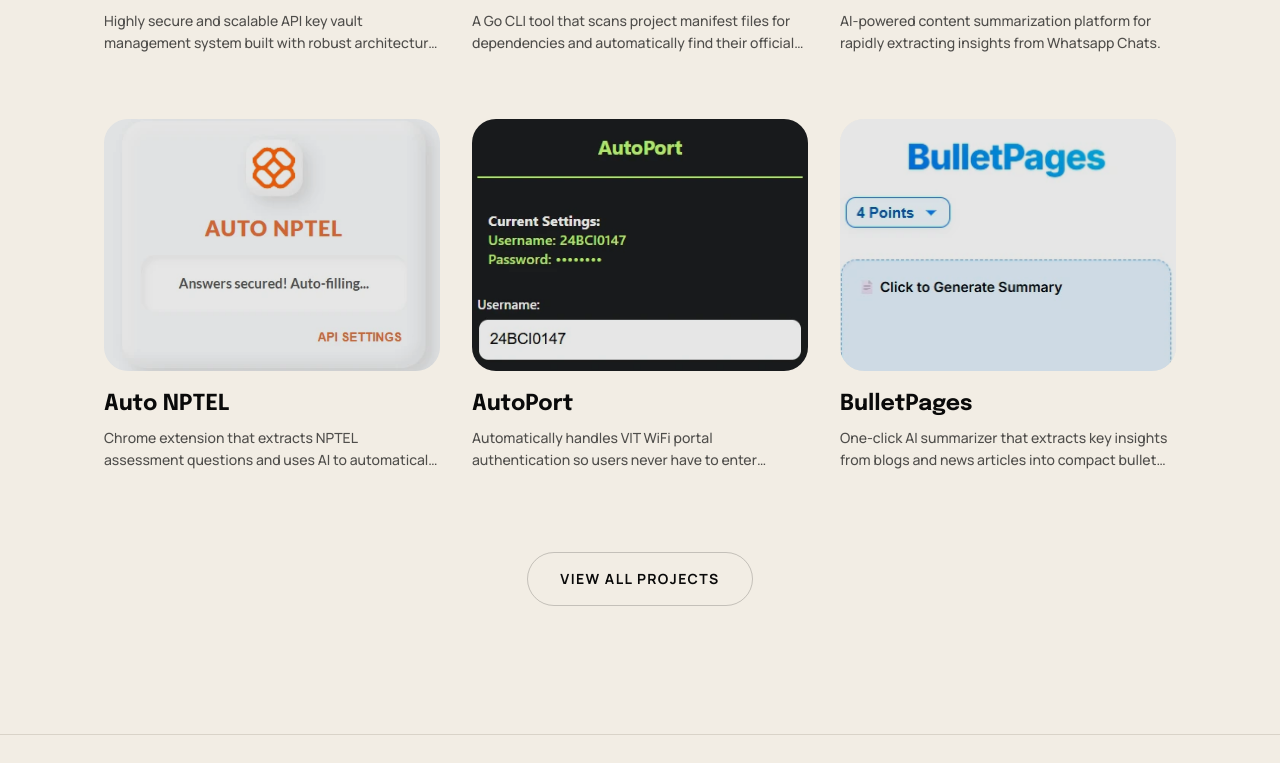
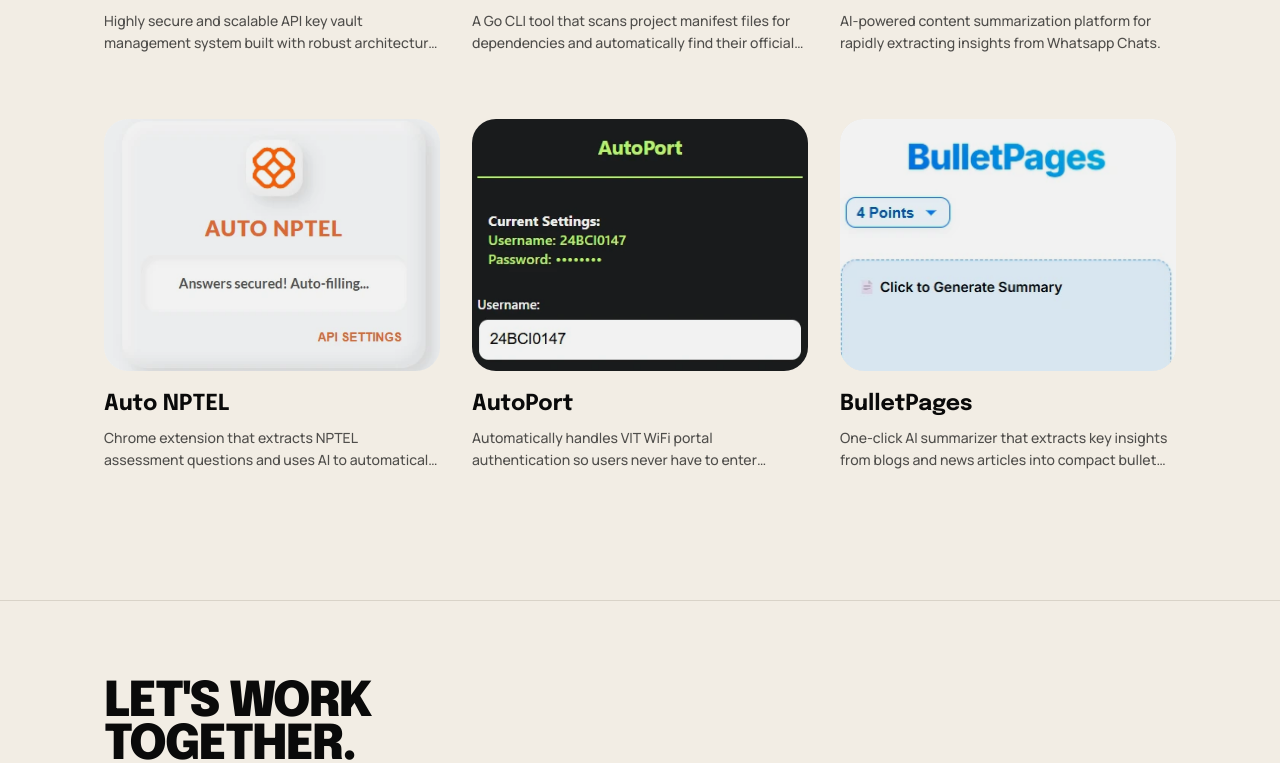
Before and after one commit to prohv/portfolio-new, a Next.js app: page / in a window 1280 px wide. Shown: the part 1731-2494 px from the top of the page. Built offline with nearby package versions, Linux system fonts and the light colour scheme.

Commit message:
chore: remoev view all project button + adjusted img tint

```diff
--- a/src/components/sections/ProjectsSection.tsx
+++ b/src/components/sections/ProjectsSection.tsx
@@ -86,12 +86,6 @@ export function ProjectsSection() {
           </div>
         ))}
       </div>
-
-      <div className="mt-20 flex justify-center">
-        <button className="border border-ink/20 rounded-full px-8 py-4 font-manrope font-bold text-sm tracking-widest uppercase text-ink hover:bg-ink hover:text-cream transition-colors duration-300">
-          View All Projects
-        </button>
-      </div>
     </section>
   );
 }
--- a/src/components/ui/ProjectCard.tsx
+++ b/src/components/ui/ProjectCard.tsx
@@ -24,7 +24,7 @@ export function ProjectCard({ title, description, imageUrl, githubUrl, isLive }:
           className="w-full h-full object-cover transition-transform duration-700 ease-out group-hover:scale-105"
         />
         {/* Dark overlay that fades out slightly on hover */}
-        <div className="absolute inset-0 bg-ink/10 group-hover:bg-ink/5 transition-colors duration-500" />
+        <div className="absolute inset-0 bg-ink/5 group-hover:bg-ink/3 transition-colors duration-500" />
 
         {/* Dynamic icon pill overlaid */}
         <div className="absolute bottom-4 left-4 right-4 flex justify-between items-center px-4 py-3 bg-cream/90 backdrop-blur-md rounded-2xl translate-y-[150%] opacity-0 group-hover:translate-y-0 group-hover:opacity-100 transition-all duration-500 ease-out">
```
